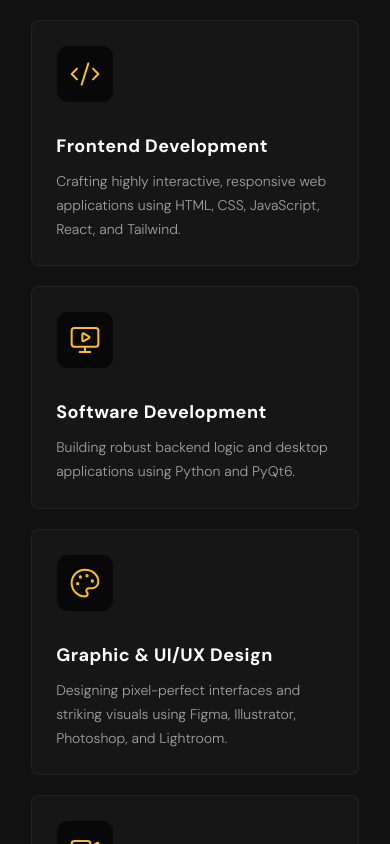
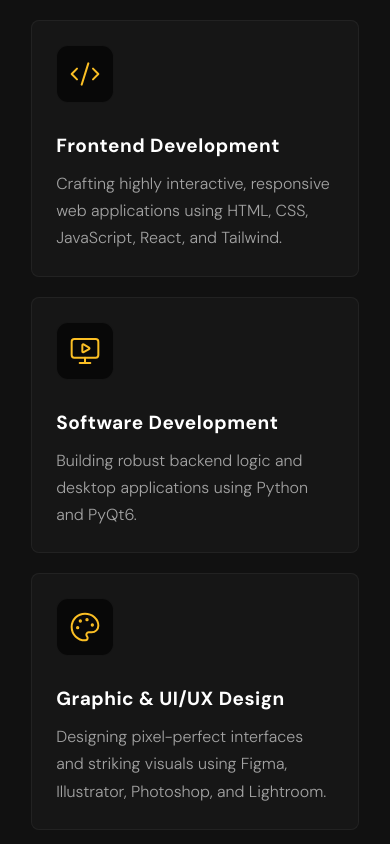
Before and after one commit to Akash2281/Portfolio-of-Md.-Tanvir-Hasan-Akash, a React (Vite) app: page / in a window 390 px wide. Shown: the part 1200-2044 px from the top of the page. Built offline with nearby package versions, Linux system fonts and the light colour scheme.

Commit message:
Increase phone typography scale

```diff
--- a/src/App.css
+++ b/src/App.css
@@ -218,16 +218,17 @@ footer#contact h2 { font-size: clamp(4rem, 10vw, 9rem) !important; }
   section#hero p { font-size: 16px !important; line-height: 1.7 !important; }
   section#expertise p, section#projects p, section#showcase p,
   .study-intro > p, .study-card p, .study-footnote > div > span:not(.study-footnote-label) {
-    font-size: 14px !important;
+    font-size: 16px !important;
     line-height: 1.7 !important;
   }
-  section#expertise h4 { font-size: 18px !important; }
+  section#expertise h4 { font-size: 19px !important; }
   section#projects h5 { font-size: 12px !important; }
   section#projects button, section#showcase button { font-size: 12px !important; }
-  section#showcase .bento-grid span { font-size: 11px !important; }
+  section#showcase .bento-grid span { font-size: 12px !important; }
   section#showcase .bento-grid h4 { font-size: 17px !important; }
-  .study-card-top > span:last-child, .study-footnote-label { font-size: 10px !important; }
-  .study-footnote strong { font-size: 14px !important; }
+  .study-card-top > span:last-child, .study-footnote-label { font-size: 11px !important; }
+  .study-footnote strong { font-size: 15px !important; }
+  .contact-intro { font-size: 16px !important; }
   footer#contact > div:last-child { font-size: 12px !important; }
 }
 @media (max-width: 420px) {
```
